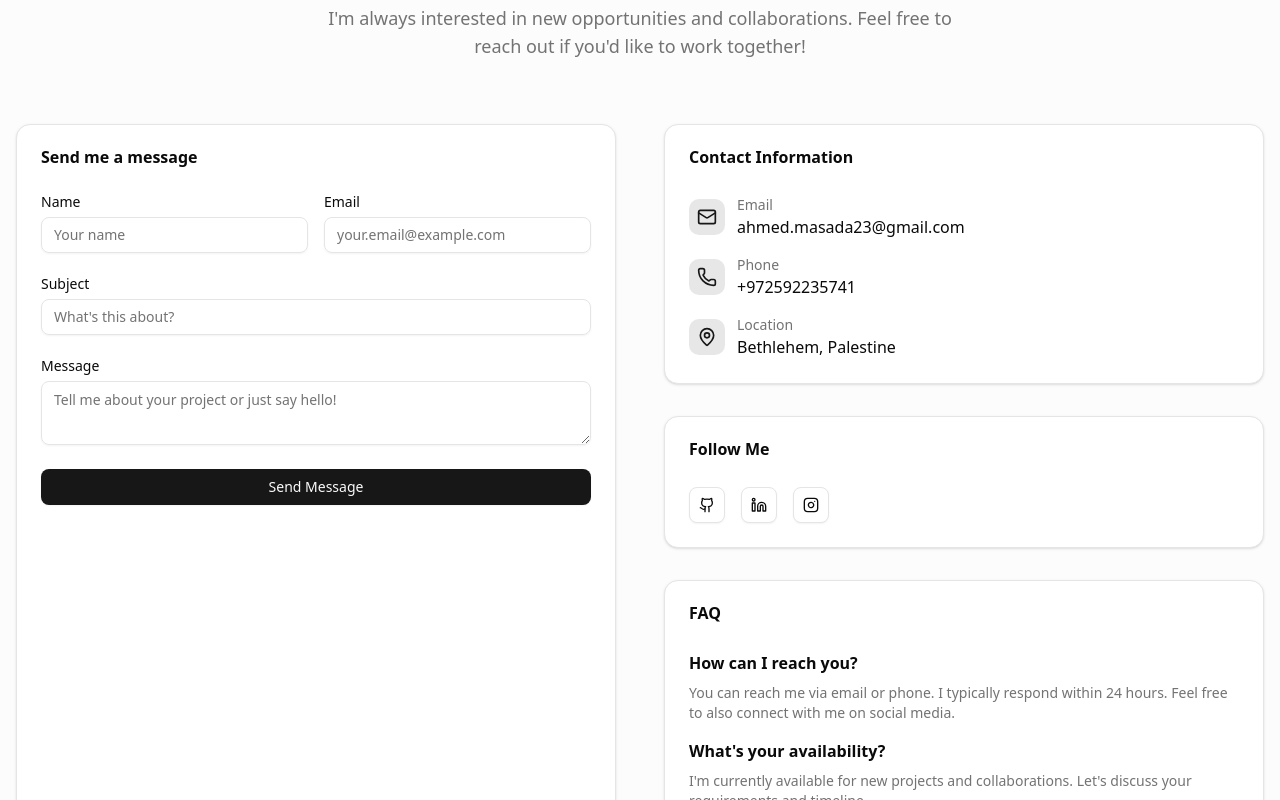
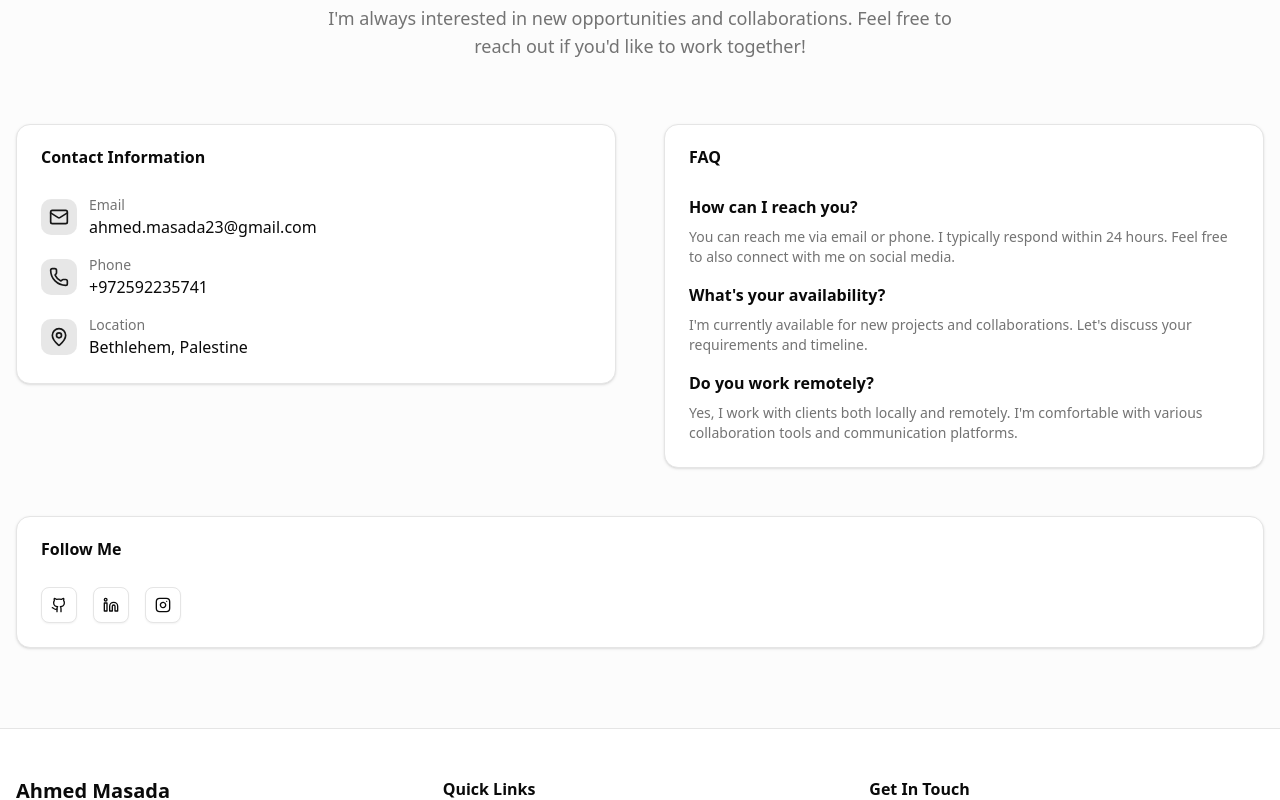
Before and after one commit to AhmedRmies/Portfolio, a React (Vite) app: page / in a window 1280 px wide. Shown: the part 3800-4600 px from the top of the page. Built offline with nearby package versions, Linux system fonts and the light colour scheme.

Commit message:
update 4

```diff
--- a/src/components/Contact.jsx
+++ b/src/components/Contact.jsx
@@ -1,41 +1,8 @@
-import { useState } from 'react'
 import { Card, CardContent, CardHeader, CardTitle } from '@/components/ui/card'
 import { Button } from '@/components/ui/button'
-import { Input } from '@/components/ui/input'
-import { Textarea } from '@/components/ui/textarea'
-import { Label } from '@/components/ui/label'
 import { Mail, Phone, MapPin, Github, Linkedin, Instagram } from 'lucide-react'
 
 const Contact = () => {
-  const [formData, setFormData] = useState({
-    name: '',
-    email: '',
-    subject: '',
-    message: ''
-  });
-
-  const handleInputChange = (e) => {
-    const { name, value } = e.target
-    setFormData(prev => ({
-      ...prev,
-      [name]: value
-    }))
-  }
-
-  const handleSubmit = (e) => {
-    e.preventDefault()
-    // Handle form submission here
-    console.log('Form submitted:', formData)
-    // Reset form
-    setFormData({
-      name: '',
-      email: '',
-      subject: '',
-      message: ''
-    })
-    alert('Thank you for your message! I\'ll get back to you soon.')
-  }
-
   const contactInfo = [
     {
       icon: <Mail className="w-5 h-5" />,
@@ -86,78 +53,10 @@ const Contact = () => {
           </p>
         </div>
 
+        {/* Grid Layout */}
         <div className="grid grid-cols-1 lg:grid-cols-2 gap-12">
-          {/* Contact Form */}
-          <Card className="border-border">
-            <CardHeader>
-              <CardTitle>Send me a message</CardTitle>
-            </CardHeader>
-            <CardContent>
-              <form onSubmit={handleSubmit} className="space-y-6">
-                <div className="grid grid-cols-1 sm:grid-cols-2 gap-4">
-                  <div className="space-y-2">
-                    <Label htmlFor="name">Name</Label>
-                    <Input
-                      id="name"
-                      name="name"
-                      type="text"
-                      placeholder="Your name"
-                      value={formData.name}
-                      onChange={handleInputChange}
-                      required
-                    />
-                  </div>
-                  <div className="space-y-2">
-                    <Label htmlFor="email">Email</Label>
-                    <Input
-                      id="email"
-                      name="email"
-                      type="email"
-                      placeholder="your.email@example.com"
-                      value={formData.email}
-                      onChange={handleInputChange}
-                      required
-                    />
-                  </div>
-                </div>
-
-                <div className="space-y-2">
-                  <Label htmlFor="subject">Subject</Label>
-                  <Input
-                    id="subject"
-                    name="subject"
-                    type="text"
-                    placeholder="What's this about?"
-                    value={formData.subject}
-                    onChange={handleInputChange}
-                    required
-                  />
-                </div>
-
-                <div className="space-y-2">
-                  <Label htmlFor="message">Message</Label>
-                  <Textarea
-                    id="message"
-                    name="message"
-                    placeholder="Tell me about your project or just say hello!"
-                    rows={5}
-                    value={formData.message}
-                    onChange={handleInputChange}
-                    required
-                  />
-                </div>
-
-                <Button type="submit" className="w-full">
-                  Send Message
-                </Button>
-              </form>
-            </CardContent>
-          </Card>
-
-          {/* Contact Information */}
-          <div className="space-y-8">
-            {/* Contact Details */}
-            <Card className="border-border">
+          {/* Left Column: Contact Information */}
+          <Card className="border-border h-fit">
             <CardHeader>
               <CardTitle>Contact Information</CardTitle>
             </CardHeader>
@@ -185,37 +84,8 @@ const Contact = () => {
             </CardContent>
           </Card>
 
-            {/* Social Links */}
-            <Card className="border-border">
-              <CardHeader>
-                <CardTitle>Follow Me</CardTitle>
-              </CardHeader>
-              <CardContent>
-                <div className="flex space-x-4">
-                  {socialLinks.map((social, index) => (
-                    <Button
-                      key={index}
-                      variant="outline"
-                      size="icon"
-                      asChild
-                      className="hover:bg-primary hover:text-primary-foreground transition-colors"
-                    >
-                      <a
-                        href={social.href}
-                        target="_blank"
-                        rel="noopener noreferrer"
-                        aria-label={social.label}
-                      >
-                        {social.icon}
-                      </a>
-                    </Button>
-                  ))}
-                </div>
-              </CardContent>
-            </Card>
-
-            {/* FAQ */}
-            <Card className="border-border">
+          {/* Right Column: FAQ */}
+          <Card className="border-border h-fit">
             <CardHeader>
               <CardTitle>FAQ</CardTitle>
             </CardHeader>
@@ -244,6 +114,36 @@ const Contact = () => {
             </CardContent>
           </Card>
         </div>
+
+        {/* Bottom Full-Width: Follow Me */}
+        <div className="mt-12">
+          <Card className="border-border">
+            <CardHeader>
+              <CardTitle>Follow Me</CardTitle>
+            </CardHeader>
+            <CardContent>
+              <div className="flex flex-wrap gap-4 justify-center lg:justify-start">
+                {socialLinks.map((social, index) => (
+                  <Button
+                    key={index}
+                    variant="outline"
+                    size="icon"
+                    asChild
+                    className="hover:bg-primary hover:text-primary-foreground transition-colors"
+                  >
+                    <a
+                      href={social.href}
+                      target="_blank"
+                      rel="noopener noreferrer"
+                      aria-label={social.label}
+                    >
+                      {social.icon}
+                    </a>
+                  </Button>
+                ))}
+              </div>
+            </CardContent>
+          </Card>
         </div>
       </div>
     </section>
```
Lines whose indentation alone changed are shown as unchanged.
